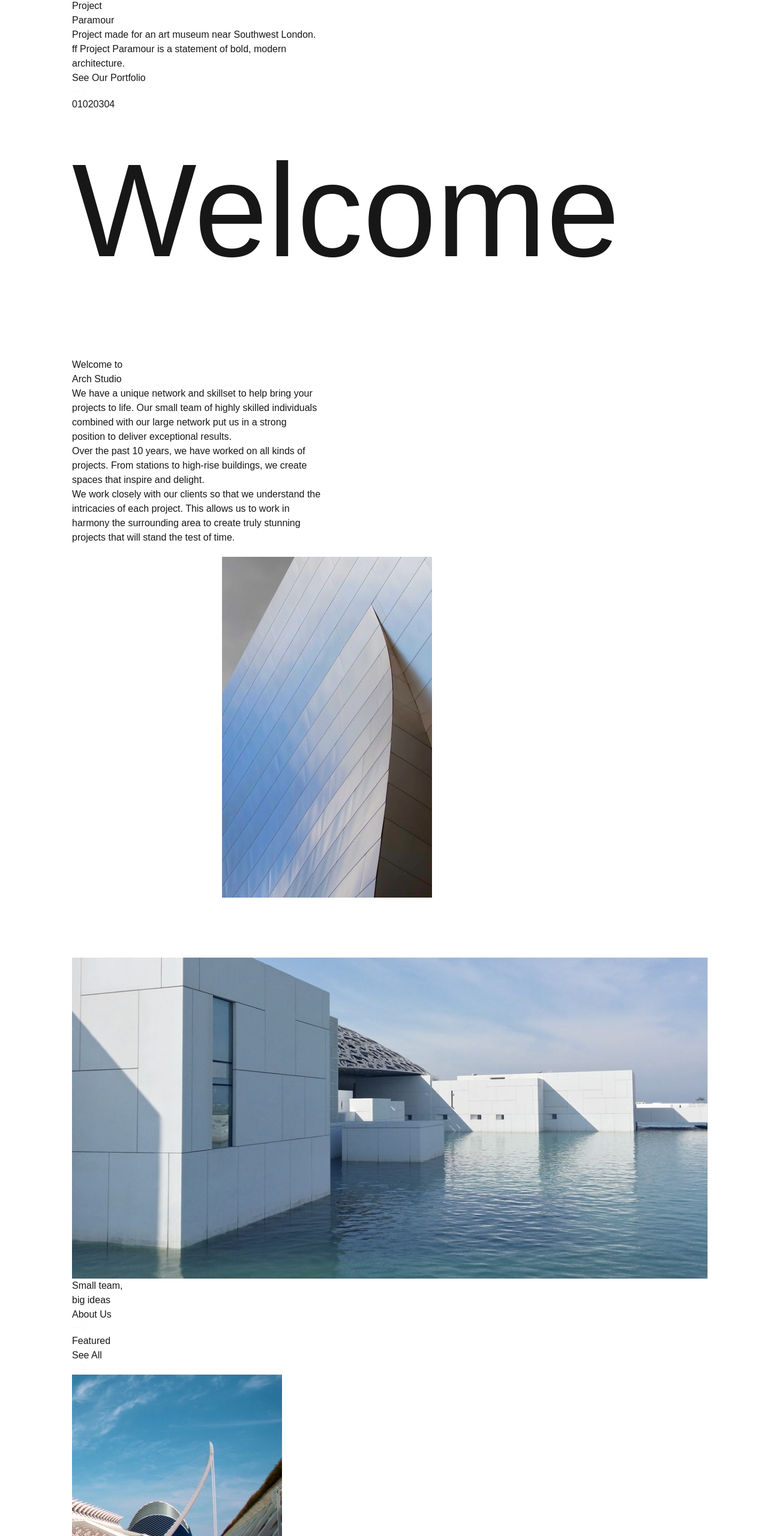
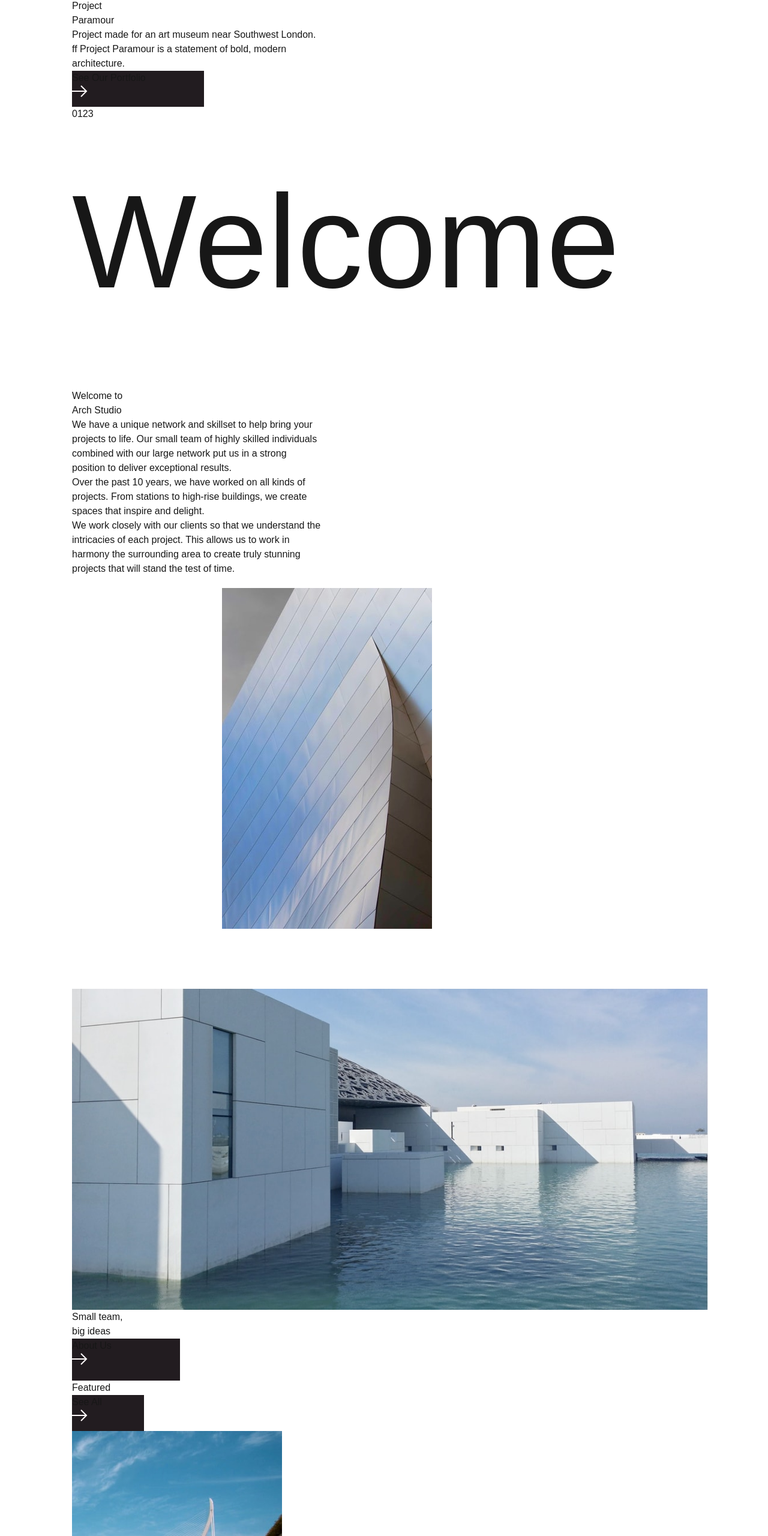
Before and after one commit to cesarcm5/arch-studio, a Next.js app: page / in a window 1280 px wide. Shown: the part 1046-3606 px from the top of the page at 60% size. Built offline with nearby package versions, Linux system fonts and the light colour scheme.

Commit message:
Desktop design done

```diff
--- a/src/app/aboutus/page.js
+++ b/src/app/aboutus/page.js
@@ -1,5 +1,7 @@
 'use client'
 import Header from "../header/page"
+import Footer from "../footer/page.js"
+
 const crew = [
     {
         name: "Jake Richards",
@@ -91,6 +93,7 @@ export default function Aboutus() {
                     ))}
                 </div>
             </div>
+            <Footer/>
         </main>
     )
 }
--- a/src/app/contact/page.js
+++ b/src/app/contact/page.js
@@ -1,4 +1,5 @@
 import Header from '../header/page.js'
+import Footer from "../footer/page.js"
 export default function Contact() {
     return (
         <main>
@@ -121,6 +122,7 @@ export default function Contact() {
                     </div>
                 </form>
             </div>
+            <Footer/>
         </main>
     )
 }
--- /dev/null
+++ b/src/app/footer/page.js
@@ -0,0 +1,29 @@
+import Link from "next/link"
+export default function Footer(){
+    return (
+        <header className="flex mt-20 mb-20 flex-row-reverse">
+            <div className="me-5">
+                <Link href="/">
+                    <img id="logo-footer" src="/assets/logo.svg"/>
+                </Link>
+            </div>
+            <div className="md:space-x-12 md:ms-12 md:px-10 text-gray-500 font-bold pt-2 ">
+                <button>
+                    <Link href="/portfolio">
+                        Portfolio
+                    </Link>
+                </button>
+                <button>
+                    <Link href="/aboutus">
+                        About Us
+                    </Link>
+                </button>
+                <button>
+                    <Link href="/contact">
+                        Contact
+                    </Link>
+                </button>
+            </div>
+        </header>
+    )
+}
--- a/src/app/globals.css
+++ b/src/app/globals.css
@@ -28,15 +28,31 @@ body {
   }
 }
 
+#aboutus {
+  background-color: #221C20;
+  width: 180px;
+  height: 70px
+}
+#seeourportfolio {
+  width:220px;
+  height:60px;
+  background-color: #221C20;
+}
+#seeall {
+  background-color: #221C20;
+  height:60px;
+  width:120px
+}
 #welcome {
   font-size: 220px;
 }
+#tab {
+  height: 60px;
+}
+
 #project {
   padding-top: 400px;
   margin-left: 25px;
-}
-#smallteam {
-  margin-right: 400px;
 }
 #about {
   margin-right: 200px;
--- a/src/app/page.js
+++ b/src/app/page.js
@@ -1,6 +1,7 @@
 'use client';
 import Link from "next/link"
 import Header from "../app/header/page.js";
+import Footer from "../app/footer/page.js"
 import { useState } from "react";
 
 const projects = [
@@ -73,18 +74,18 @@ export default function Home() {
             className="w-full h-2/6 object-cover"
           />
           <div className="absolute inset-0 bg-black opacity-40"></div>
-          <div className="absolute inset-0 flex flex-col justify-center text-white ps-10 mx-12">
-            <p className="text-8xl font-black mt-10 text-left ps-12 mx-12">
+          <div className="absolute inset-0 flex flex-col justify-center text-white pb-10 ps-10 mx-12">
+            <p className="text-8xl font-bold mt-10 text-left ps-12 mx-12">
               {projects[selectedTab].title}
             </p>
-            <p className="mt-5 ps-12 mx-12 break-keep">
+            <p className="mt-5 ps-12 mx-12 break-keep font-bold">
               {projects[selectedTab].subtitle}
             </p>
-            <div className="w-1/6 bg-black p-2 mt-12 ms-12 px-2">
+            <div id="seeourportfolio" className=" p-2 mt-12 ms-20">
               <button className="">
                 <Link className="flex" href="/portfolio">
-                  <p className="font-semibold">See Our Portfolio</p>
-                  <img className="mx-2" src="/assets/icons/icon-arrow.svg" alt="right arrow" />
+                  <span className="font-semibold pt-3 pl-7 text-sm">See Our Portfolio</span>
+                  <img className="pt-3 pl-3" src="/assets/icons/icon-arrow.svg" alt="right arrow" />
                 </Link>
               </button>
             </div>
@@ -92,15 +93,15 @@ export default function Home() {
         </div>
 
         {/* Tabs Section */}
-        <div className="flex">
+        <div id="tab" className="absolute flex bottom-0 left-0">
           {projects.map((_, index) => (
             <button
               key={index}
-              className={`px-4 py-2 ${index === selectedTab ? "bg-gray-100" : "bg-white"
+              className={`px-4 py-2  ${index === selectedTab ? "bg-slate-900" : "bg-white"
                 }`}
               onClick={() => setSelectedTab(index)}
             >
-              {`0${index + 1}`}
+            <p className={`${index === selectedTab ? "text-white": "text-black"}`}>{index}</p>
             </button>
           ))}
         </div>
@@ -121,16 +122,16 @@ export default function Home() {
           </div>
         </div>
       </div>
-      <div id="view3" className="relative">
+      <div id="view3" className="relative sm-3/4">
         <img className="object-cover w-full" src="assets/home/desktop/image-small-team.jpg" alt="Small team" />
         <div className="absolute inset-0 bg-black opacity-40"></div>
-        <div id="smallteam" className="absolute inset-0 flex flex-col justify-center items-center text-white ">
+        <div id="smallteam" className="absolute inset-0 flex flex-col justify-center text-white ps-20 ml-20 pb-8 ">
           <p className="text-6xl font-bold">Small team,<br />big ideas</p>
-          <div className="bg-black mt-12 me-12">
+          <div id="aboutus" className=" static mt-12">
             <Link href="/aboutus">
-              <button className="flex text-left bg-black text-white py-2 px-4 rounded">
+              <button className="flex text-left text-white py-6 pl-9 rounded">
                 <span className="font-semibold">About Us</span>
-                <img className="ml-2" src="/assets/icons/icon-arrow.svg" alt="right arrow" />
+                <img className="ps-4" src="/assets/icons/icon-arrow.svg" alt="right arrow" />
               </button>
             </Link>
           </div>
@@ -141,9 +142,9 @@ export default function Home() {
           <div>
             <p className="text-5xl font-bold">Featured</p>
           </div>
-          <div className="ms-auto">
+          <div id="seeall" className="ms-auto pt-3">
             <Link href="/portfolio">
-              <button className="flex text-left bg-black text-white py-2 px-4 rounded">
+              <button className="flex text-left text-white py-2 px-4 rounded">
                 <span className="font-semibold">See All</span>
                 <img className="ml-2" src="/assets/icons/icon-arrow.svg" alt="right arrow" />
               </button>
@@ -179,6 +180,7 @@ export default function Home() {
           ))}
         </div>
       </div>
+      <Footer/>
     </main>
   );
 }
--- a/src/app/portfolio/page.js
+++ b/src/app/portfolio/page.js
@@ -1,5 +1,6 @@
 'use client'
 import Header from "../header/page.js"
+import Footer from "../footer/page.js"
 const works = [
     {
         image: "../assets/portfolio/desktop/image-228b.jpg",
@@ -105,6 +106,7 @@ export default function Portfolio() {
 
 
             </div>
+            <Footer/>
         </main>
     )
 }
```
